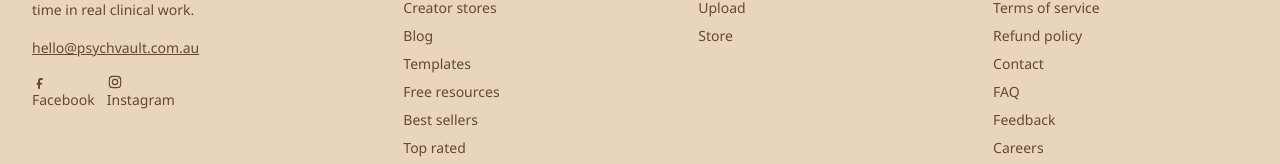
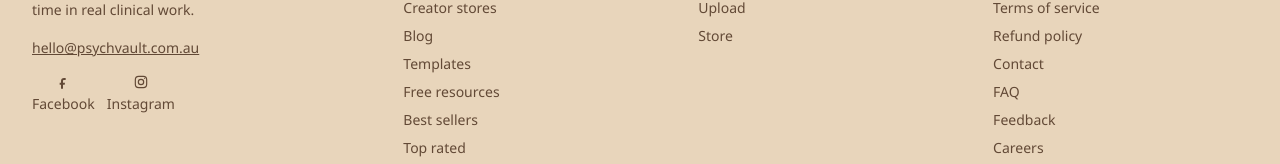
Before and after one commit to EthonSmoth/psychvault-web, a Next.js app: page /login in a window 1280 px wide. Shown: the part 868-1032 px from the top of the page. Built offline with nearby package versions, Linux system fonts and the light colour scheme; no server answers.

Commit message:
Adds styling for social media links in the footer component

```diff
--- a/src/app/components.css
+++ b/src/app/components.css
@@ -253,6 +253,15 @@ select:focus {
   transition: color 0.2s ease;
 }
 
+.footer-social-link {
+  display: inline-flex;
+  flex-direction: column;
+  align-items: center;
+  justify-content: center;
+  gap: 0.25rem;
+  text-align: center;
+}
+
 .footer-link:hover {
   color: var(--accent);
 }
--- a/src/components/layout/footer.tsx
+++ b/src/components/layout/footer.tsx
@@ -75,7 +75,7 @@ export function Footer() {
                 target="_blank"
                 rel="noopener noreferrer"
                 aria-label="PsychVault on Facebook"
-                className="footer-link inline-flex items-center gap-1.5"
+                className="footer-link footer-social-link"
               >
                 <FacebookIcon />
                 Facebook
@@ -85,7 +85,7 @@ export function Footer() {
                 target="_blank"
                 rel="noopener noreferrer"
                 aria-label="PsychVault on Instagram"
-                className="footer-link inline-flex items-center gap-1.5"
+                className="footer-link footer-social-link"
               >
                 <InstagramIcon />
                 Instagram
```
